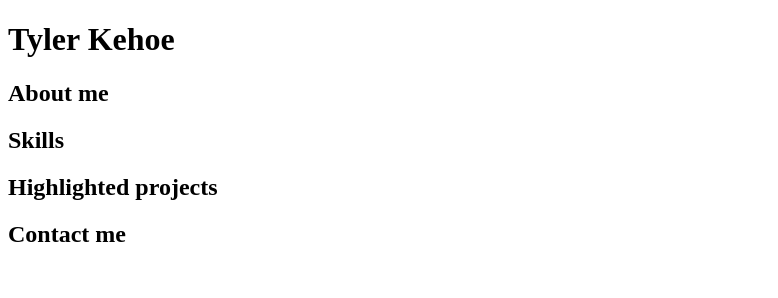
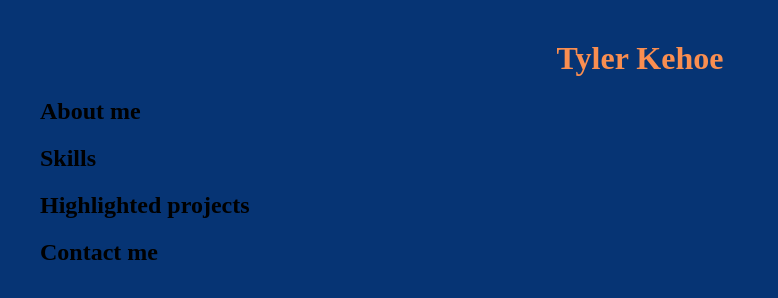
Before and after one commit to tikehoe/tikehoe.github.io, a plain HTML site: page index.html in a window 1280 px wide. Shown: the whole page, without its empty margins (0-778 px from the left). Drawn offline with Linux system fonts and the light colour scheme.

Commit message:
added css file

```diff
--- a/index.html
+++ b/index.html
@@ -2,12 +2,21 @@
 <html>
     <head>
         <title>CSCE 190: Tyler Kehoe</title>
+        <link rel="stylesheet" href="styles.css"/>
     </head>
     <body>
         <h1>Tyler Kehoe</h1>
-        <div class="about"><h2>About me</h2></div>
-        <div class="skills"><h2>Skills</h2></div>
-        <div class="projects"><h2>Highlighted projects</h2></div>
-        <div class="contact"><h2>Contact me</h2></div>
+
+        <h2>About me</h2>
+        <div class="about"></div>
+
+        <h2>Skills</h2>
+        <div class="skills"></div>
+
+        <h2>Highlighted projects</h2>
+        <div class="projects"></div>
+
+        <h2>Contact me</h2>
+        <div class="contact"></div>
     </body>
 </html>
--- /dev/null
+++ b/styles.css
@@ -0,0 +1,25 @@
+body{
+    background: #063474;
+    font-family: 'Times New Roman', Times, serif;
+    margin: 40px;
+}
+h1{
+    color: #FA8E50;
+    text-align: center;
+}
+.about{
+    background-color: #fada5f;
+    font-family: Arial, Helvetica, sans-serif;
+}
+.skills{
+    background-color: #fada5f;
+    font-family: 'Times New Roman', Times, serif;
+}
+.projects{
+    background-color: #fada5f;
+    font-family: 'Times New Roman', Times, serif;
+}
+.contact{
+    background-color: #fada5f;
+    font-family: 'Times New Roman', Times, serif;
+}
```
